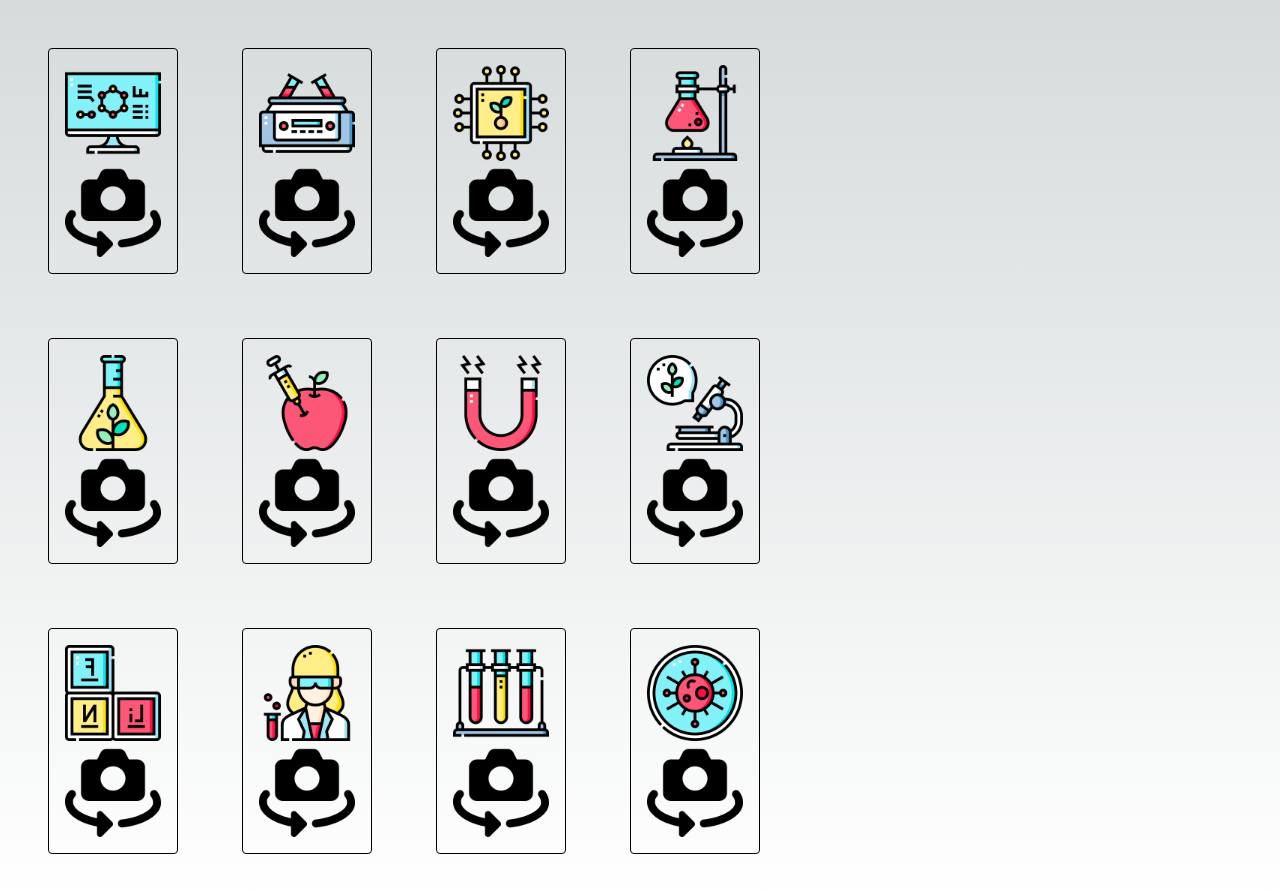
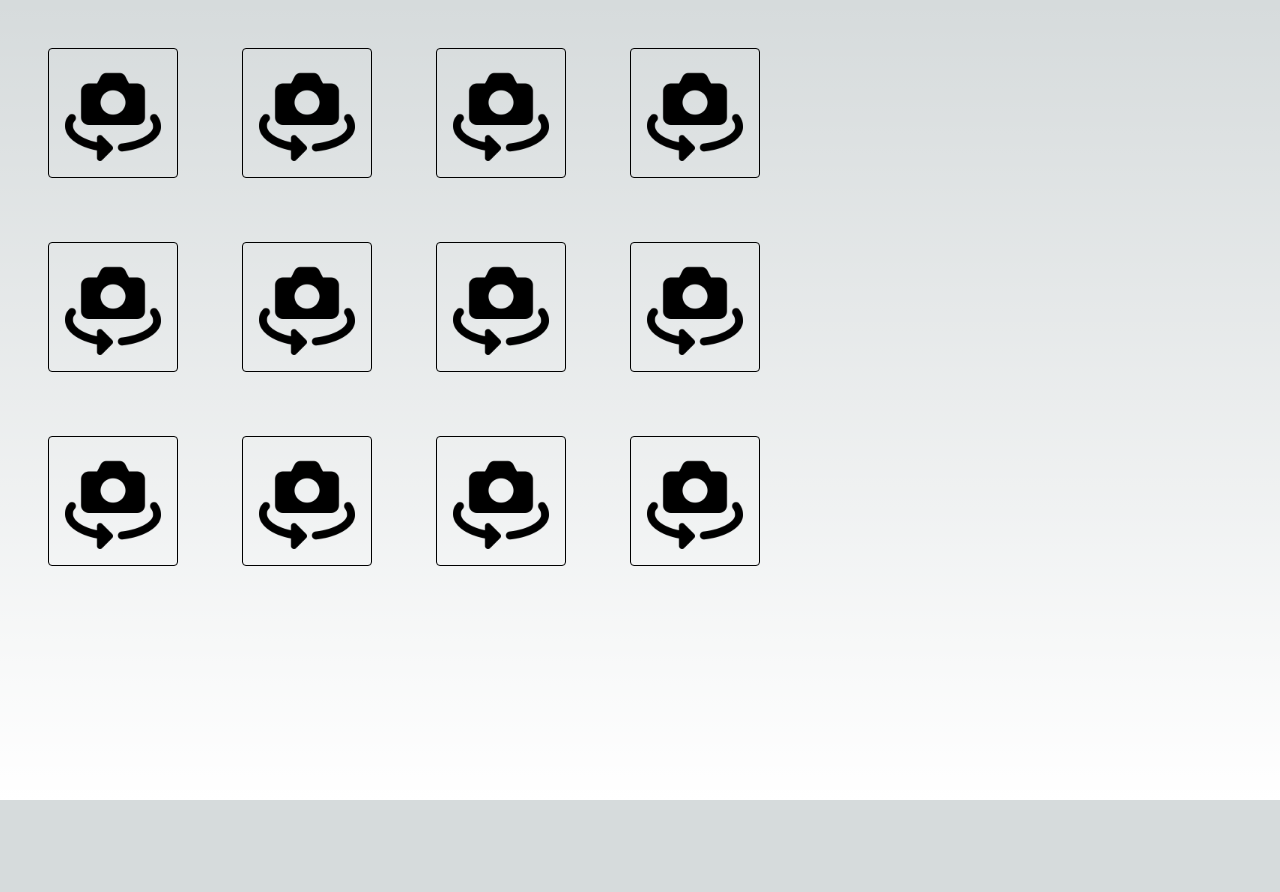
Before and after one commit to rdzcn/online-memory-game, a Next.js app: page /game in a window 1280 px wide. Shown: the top 892 px of the page. After the commit the page ends 800 px from the top, so only its background shows below. Built offline with nearby package versions, Linux system fonts and the light colour scheme.

Commit message:
flip cards

```diff
--- a/components/memoryCard/MemoryCard.tsx
+++ b/components/memoryCard/MemoryCard.tsx
@@ -10,19 +10,19 @@ const MemoryCard = ({ src, id }: { src: string; id: string }) => {
   return (
     <>
       <li
-        className={classnames(
-          `border rounded border-black p-4 ${styles["memory-card"]}`,
-          {
-            "is-flipped": isFlipped,
-          },
-        )}
+        className={classnames(`border rounded border-black p-4`)}
+        style={{ perspective: "600px" }}
         onClick={() => setIsFlipped(!isFlipped)}
       >
-        <div>
-          <div className={`card ${styles["card_back"]}`}>
+        <div
+          className={classnames(`${styles["memory-card"]}`, {
+            [`${styles["is-flipped"]}`]: isFlipped,
+          })}
+        >
+          <div className={`${styles["card"]} ${styles["card_back"]}`}>
             <Image src={src} alt={id} width={96} height={96} />
           </div>
-          <div className={`card ${styles["card_front"]}`}>
+          <div className={`${styles["card"]} ${styles["card_front"]}`}>
             <Image
               src="/images/flip.png"
               alt="placeholder"
--- a/components/memoryCard/memoryCard.module.css
+++ b/components/memoryCard/memoryCard.module.css
@@ -1,5 +1,7 @@
 .memory-card {
   position: relative;
+  width: 96px;
+  height: 96px;
   cursor: pointer;
   transform-style: preserve-3d;
   transform-origin: center right;
@@ -20,5 +22,7 @@
 
 .card {
   position: absolute;
+  width: 96px;
+  height: 96px;
   backface-visibility: hidden;
 }
```
